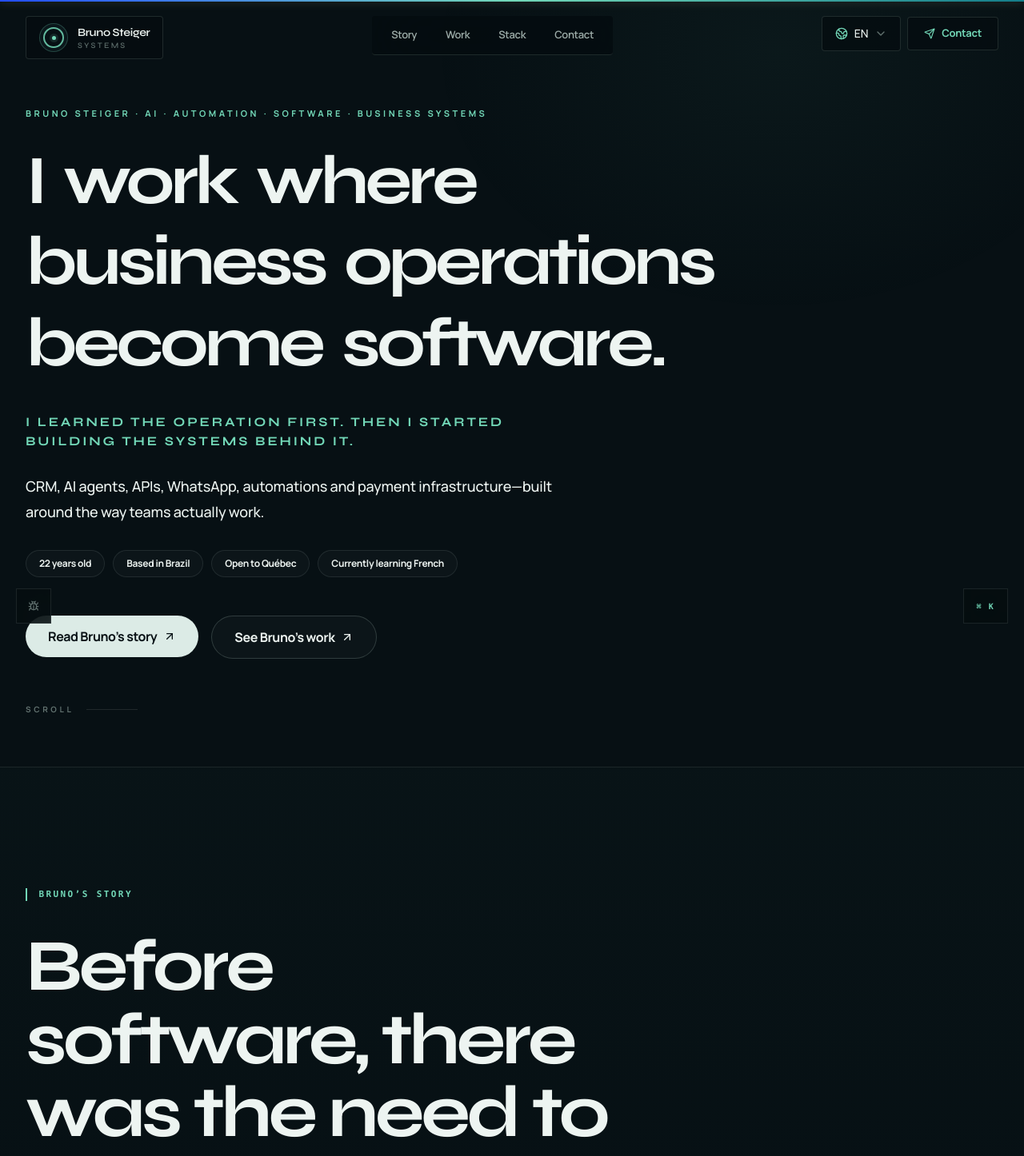
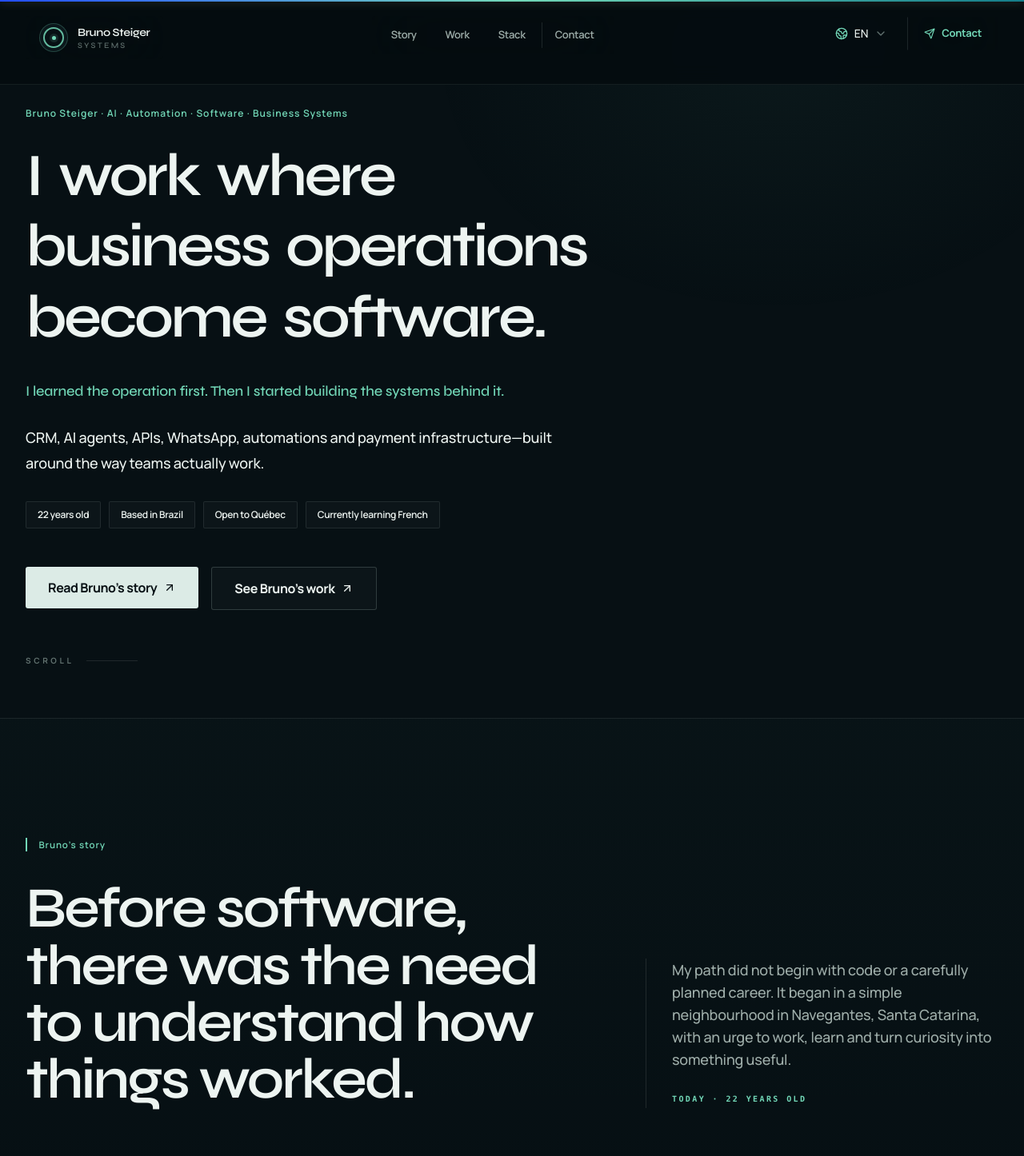
Before and after one commit to Brunozhz/portifolio, a Next.js app: page / in a window 1280 px wide. Shown: the top 1446 px of the page at 80% size. Built offline with nearby package versions, Linux system fonts and the light colour scheme.

Commit message:
refactor: refine portfolio typography and layout

```diff
--- a/app/globals.css
+++ b/app/globals.css
@@ -1321,7 +1321,7 @@ button {
 
 .portfolio-engineering .story-chapter:hover {
   border-color: rgba(114, 215, 183, .34);
-  background: linear-gradient(90deg, rgba(114, 215, 183, .028), transparent 72%);
+  background: rgba(114, 215, 183, .012);
 }
 
 .portfolio-engineering .story-ending blockquote {
@@ -1338,10 +1338,7 @@ button {
   position: absolute;
   inset: 8% 4%;
   z-index: -2;
-  background:
-    radial-gradient(circle at 28% 28%, rgba(114, 215, 183, .18), transparent 38%),
-    linear-gradient(145deg, rgba(255, 255, 255, .07), rgba(255, 255, 255, .015));
-  filter: blur(20px);
+  background: rgba(255, 255, 255, .025);
 }
 
 .portfolio-engineering .klumify-preview-mist {
@@ -1349,15 +1346,15 @@ button {
   inset: 10%;
   z-index: -1;
   border: 1px solid rgba(226, 244, 238, .1);
-  background: rgba(226, 244, 238, .045);
-  box-shadow: inset 0 1px 0 rgba(255, 255, 255, .08), 0 30px 80px rgba(0, 0, 0, .18);
-  backdrop-filter: blur(18px) saturate(.7);
-  -webkit-backdrop-filter: blur(18px) saturate(.7);
+  background: rgba(226, 244, 238, .035);
+  box-shadow: inset 0 1px 0 rgba(255, 255, 255, .055);
+  backdrop-filter: blur(10px) saturate(.65);
+  -webkit-backdrop-filter: blur(10px) saturate(.65);
 }
 
 .portfolio-engineering .klumify-coming-soon {
   color: rgba(237, 244, 241, .82) !important;
-  text-shadow: 0 0 34px rgba(237, 244, 241, .12);
+  text-wrap: balance;
 }
 
 .portfolio-engineering .hero-editorial .button-shine[href="#story"] {
@@ -1378,3 +1375,74 @@ button {
     border-top: 1px solid var(--line);
   }
 }
+
+/* Restrained editorial scale and reliable anchor positioning. */
+.portfolio-engineering {
+  overflow-x: clip;
+}
+
+.portfolio-engineering #story,
+.portfolio-engineering #work,
+.portfolio-engineering #technologies,
+.portfolio-engineering #contact {
+  scroll-margin-top: 8.5rem;
+}
+
+.portfolio-engineering h1,
+.portfolio-engineering h2,
+.portfolio-engineering h3,
+.portfolio-engineering h4 {
+  overflow-wrap: anywhere;
+  text-wrap: balance;
+}
+
+.portfolio-engineering .section-eyebrow {
+  font-family: inherit;
+  font-size: .72rem;
+  font-weight: 600;
+  letter-spacing: .08em;
+  text-transform: none;
+}
+
+.portfolio-engineering .button-shine {
+  border-radius: 3px !important;
+}
+
+/* One calm navigation rail instead of a collection of floating glass pills. */
+.portfolio-engineering header::before {
+  content: "";
+  position: absolute;
+  inset: 0 0 auto;
+  height: 6.6rem;
+  border-bottom: 1px solid rgba(205, 234, 225, .08);
+  background: rgba(5, 13, 16, .92);
+  backdrop-filter: blur(12px);
+  -webkit-backdrop-filter: blur(12px);
+}
+
+.portfolio-engineering header nav,
+.portfolio-engineering header > div > a,
+.portfolio-engineering header a[href="#contact"],
+.portfolio-engineering header button {
+  border-color: transparent !important;
+  background: transparent !important;
+}
+
+.portfolio-engineering header nav {
+  border-width: 0 !important;
+}
+
+.portfolio-engineering header a[href="#contact"] {
+  border-left: 1px solid rgba(205, 234, 225, .12) !important;
+  border-radius: 0 !important;
+}
+
+@media (max-width: 1023px) {
+  .portfolio-engineering header a[href="#contact"] {
+    border-left: 0 !important;
+  }
+
+  .portfolio-engineering header::before {
+    height: 5.9rem;
+  }
+}
--- a/components/ContactSection.jsx
+++ b/components/ContactSection.jsx
@@ -12,7 +12,7 @@ export default function ContactSection({ content }) {
         <SectionReveal className="contact-editorial grid gap-14 border-y border-white/10 py-14 lg:grid-cols-[1.15fr_0.85fr] lg:py-20">
           <div>
             <span className="section-eyebrow">{content.eyebrow}</span>
-            <h2 className="mt-5 max-w-4xl font-display text-5xl font-bold leading-[0.96] tracking-[-0.05em] text-white sm:text-7xl">{content.title}</h2>
+            <h2 className="mt-5 max-w-4xl font-display text-4xl font-semibold leading-[1.02] tracking-[-0.04em] text-white sm:text-5xl lg:text-6xl">{content.title}</h2>
             <p className="mt-7 max-w-2xl text-lg leading-8 text-inkSoft">{content.text}</p>
             <p className="mt-9 font-mono text-[10px] uppercase tracking-[0.24em] text-champagne">{content.signature}</p>
           </div>
--- a/components/HeroSection.jsx
+++ b/components/HeroSection.jsx
@@ -8,11 +8,10 @@ import SplitText from "@/components/SplitText";
 import LiveAge from "@/components/LiveAge";
 
 const fadeUp = {
-  hidden: { opacity: 0, y: 14, filter: "blur(3px)" },
+  hidden: { opacity: 0, y: 14 },
   visible: {
     opacity: 1,
     y: 0,
-    filter: "blur(0px)",
     transition: { duration: 0.48, ease: [0.22, 1, 0.36, 1] }
   }
 };
@@ -43,14 +42,14 @@ export default function HeroSection({ content }) {
         className="relative z-10 mx-auto w-full max-w-7xl text-left"
       >
         <motion.div variants={fadeUp} className="mb-8 inline-flex items-center gap-3">
-          <span className="text-[11px] font-bold uppercase tracking-[0.32em] text-champagne">
+          <span className="text-xs font-semibold tracking-[0.08em] text-champagne">
             {content.name} · {content.role}
           </span>
         </motion.div>
 
         <motion.h1
           variants={fadeUp}
-          className="max-w-5xl break-words font-display text-[2.65rem] font-bold leading-[0.98] tracking-[-0.055em] text-white sm:text-6xl md:text-7xl lg:text-[5.4rem]"
+          className="max-w-4xl break-words font-display text-[2.45rem] font-semibold leading-[1.02] tracking-[-0.045em] text-white sm:text-5xl md:text-6xl lg:text-[4.7rem]"
         >
           <SplitText
             text={content.headline}
@@ -58,12 +57,11 @@ export default function HeroSection({ content }) {
             staggerWords={0.025}
             delay={0.08}
             startY={24}
-            startBlur={3}
           />
         </motion.h1>
 
         {content.manifesto ? (
-          <motion.p variants={fadeUp} className="mt-7 max-w-2xl font-display text-sm font-bold uppercase tracking-[0.18em] text-champagne/80 sm:text-base">
+          <motion.p variants={fadeUp} className="mt-7 max-w-2xl font-display text-base font-medium leading-7 tracking-[-0.01em] text-champagne/80 sm:text-lg">
             {content.manifesto}
           </motion.p>
         ) : null}
@@ -82,8 +80,7 @@ export default function HeroSection({ content }) {
               initial={{ opacity: 0, y: 14 }}
               animate={{ opacity: 1, y: 0 }}
               transition={{ delay: 0.62 + i * 0.045, duration: 0.35 }}
-              whileHover={{ y: -2, scale: 1.04 }}
-              className="glass-pill rounded-full px-4 py-2 text-xs font-bold tracking-tight text-pearl"
+              className="glass-pill rounded-sm px-3.5 py-2 text-xs font-semibold tracking-tight text-pearl"
             >
               {i === 0 ? <LiveAge suffix={content.ageSuffix} /> : badge}
             </motion.span>
--- a/components/PortfolioPage.jsx
+++ b/components/PortfolioPage.jsx
@@ -9,8 +9,6 @@ import ContactSection from "@/components/ContactSection";
 import Header from "@/components/Header";
 import HeroSection from "@/components/HeroSection";
 import SelectedWorkSection from "@/components/SelectedWorkSection";
-import CommandPalette from "@/components/CommandPalette";
-import DebugMode from "@/components/DebugMode";
 import ScrollProgress from "@/components/ScrollProgress";
 import StorySection from "@/components/StorySection";
 import TechStackSection from "@/components/TechStackSection";
@@ -45,8 +43,6 @@ export default function PortfolioPage() {
       <SelectedWorkSection content={showcase.work} />
       <TechStackSection content={content.technologies} />
       <ContactSection content={content.contact} />
-      <CommandPalette content={showcase.command} />
-      <DebugMode />
     </main>
   );
 }
--- a/components/SectionReveal.jsx
+++ b/components/SectionReveal.jsx
@@ -5,10 +5,10 @@ import { motion } from "framer-motion";
 export default function SectionReveal({ children, className = "", delay = 0 }) {
   return (
     <motion.div
-      initial={{ opacity: 0, y: 30, filter: "blur(8px)" }}
-      whileInView={{ opacity: 1, y: 0, filter: "blur(0px)" }}
+      initial={{ opacity: 0, y: 20 }}
+      whileInView={{ opacity: 1, y: 0 }}
       viewport={{ once: true, margin: "-80px" }}
-      transition={{ duration: 0.85, ease: [0.22, 1, 0.36, 1], delay }}
+      transition={{ duration: 0.62, ease: [0.22, 1, 0.36, 1], delay }}
       className={className}
     >
       {children}
--- a/components/SplitText.jsx
+++ b/components/SplitText.jsx
@@ -3,7 +3,7 @@
 import { motion } from "framer-motion";
 
 /**
- * Word-by-word reveal with subtle blur + 3D tilt.
+ * Word-by-word reveal with restrained vertical motion.
  * The `className` is applied to each word span (so background-clip:text
  * gradients render correctly on inline-block children).
  */
@@ -13,7 +13,6 @@ export default function SplitText({
   delay = 0,
   staggerWords = 0.06,
   startY = 28,
-  startBlur = 8,
   ariaLabel
 }) {
   const words = text.split(" ");
@@ -28,11 +27,11 @@ export default function SplitText({
         >
           <motion.span
             className={`inline-block will-change-transform ${className}`}
-            initial={{ opacity: 0, y: startY, filter: `blur(${startBlur}px)`, rotateX: -28 }}
-            animate={{ opacity: 1, y: 0, filter: "blur(0px)", rotateX: 0 }}
+            initial={{ opacity: 0, y: startY }}
+            animate={{ opacity: 1, y: 0 }}
             transition={{
               delay: delay + i * staggerWords,
-              duration: 0.48,
+              duration: 0.42,
               ease: [0.22, 1, 0.36, 1]
             }}
           >
--- a/components/StorySection.jsx
+++ b/components/StorySection.jsx
@@ -11,7 +11,7 @@ export default function StorySection({ content }) {
         <SectionReveal className="grid gap-10 lg:grid-cols-[minmax(0,1.25fr)_minmax(18rem,0.75fr)] lg:items-end">
           <div>
             <span className="section-eyebrow">{content.eyebrow}</span>
-            <h2 className="mt-5 max-w-5xl font-display text-5xl font-bold leading-[0.98] tracking-[-0.05em] text-white sm:text-7xl lg:text-[5.7rem]">
+            <h2 className="mt-5 max-w-4xl font-display text-4xl font-semibold leading-[1.03] tracking-[-0.04em] text-white sm:text-5xl lg:text-[4.45rem]">
               {content.title}
             </h2>
           </div>
@@ -36,7 +36,7 @@ export default function StorySection({ content }) {
               <div className="font-mono text-[10px] font-bold uppercase tracking-[0.24em] text-champagne">
                 {String(index + 1).padStart(2, "0")} / {chapter.marker}
               </div>
-              <h3 className="font-display text-2xl font-bold leading-tight tracking-[-0.03em] text-white sm:text-3xl">
+              <h3 className="font-display text-2xl font-semibold leading-tight tracking-[-0.025em] text-white sm:text-[1.75rem]">
                 {chapter.title}
               </h3>
               <p className="max-w-2xl text-[15px] leading-8 text-inkSoft sm:text-base">{chapter.text}</p>
@@ -47,7 +47,7 @@ export default function StorySection({ content }) {
         <SectionReveal className="story-ending mt-20 grid gap-12 lg:grid-cols-[minmax(0,1.35fr)_minmax(18rem,0.65fr)] lg:gap-20">
           <div>
             <span aria-hidden="true" className="font-display text-7xl leading-none text-champagne/30">“</span>
-            <blockquote className="-mt-6 max-w-4xl font-display text-3xl font-bold leading-[1.12] tracking-[-0.035em] text-white sm:text-5xl">
+            <blockquote className="-mt-6 max-w-4xl font-display text-3xl font-semibold leading-[1.16] tracking-[-0.03em] text-white sm:text-4xl">
               {content.quote}
             </blockquote>
             <p className="mt-8 max-w-2xl text-base leading-8 text-inkSoft">{content.closing}</p>
--- a/components/TechStackSection.jsx
+++ b/components/TechStackSection.jsx
@@ -15,7 +15,7 @@ export default function TechStackSection({ content }) {
       <div className="mx-auto max-w-7xl">
         <SectionReveal className="mx-auto max-w-3xl text-center">
           <span className="section-eyebrow">{content.eyebrow}</span>
-          <h2 className="mt-2 font-display text-5xl font-bold leading-[1.02] tracking-[-0.03em] text-white sm:text-6xl md:text-7xl">
+          <h2 className="mt-3 font-display text-4xl font-semibold leading-[1.05] tracking-[-0.035em] text-white sm:text-5xl md:text-6xl">
             <SplitText text={content.title} className="text-aurora" staggerWords={0.06} startY={28} />
           </h2>
           <p className="mx-auto mt-6 max-w-2xl text-lg font-medium leading-8 text-inkSoft">
```
Also changed, not shown: components/SelectedWorkSection.jsx (+14 -19 lines).
